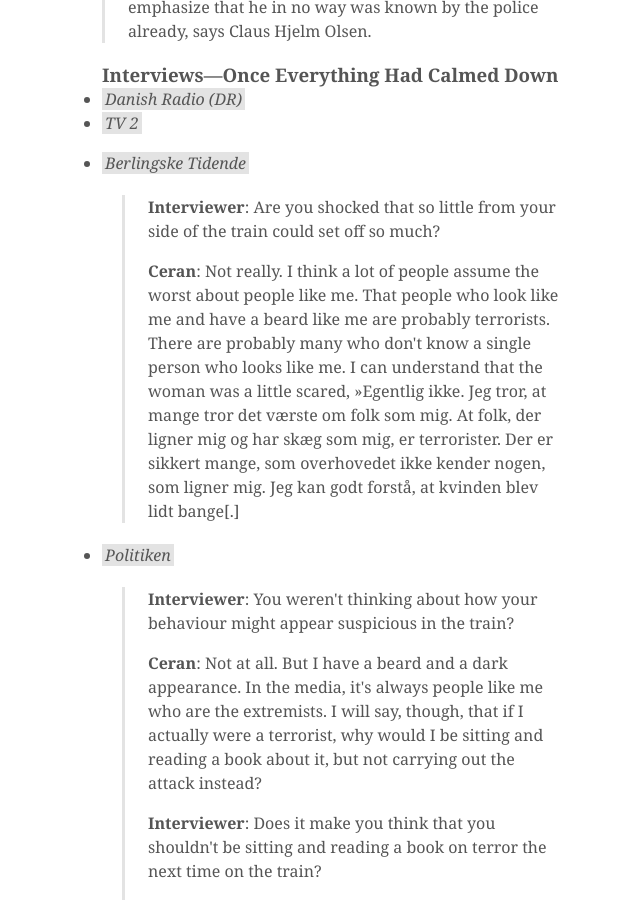
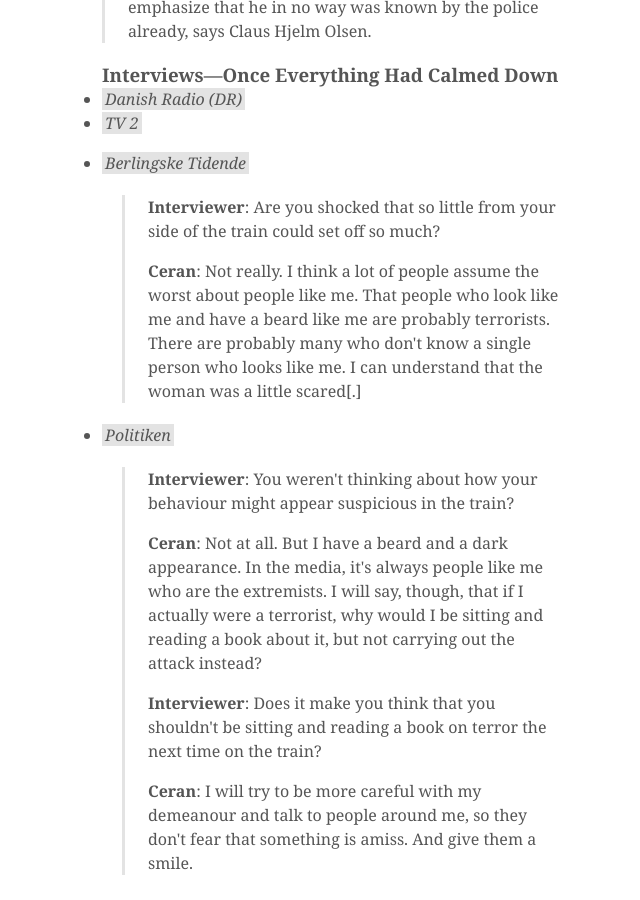
Before and after one commit to hafniatimes/hafniatimes.github.io, a Jekyll site: the page built from _posts/2014-08-29-antiterror-manhunt.markdown, in a window 1280 px wide and 900 px high, scrolled down 2074 px. Shown: the whole window, without its empty margins (288-928 px from the left). Built offline with Jekyll 4.4.1, drawn with Linux system fonts in a browser that asks for light colours.

Commit message:
Remove legacy text

```diff
--- a/_posts/2014-08-29-antiterror-manhunt.markdown
+++ b/_posts/2014-08-29-antiterror-manhunt.markdown
@@ -39,8 +39,7 @@ Copenhagen Police's massive effort had the intent of uncovering whether there wa
 
     >**Interviewer**: Are you shocked that so little from your side of the train could set off so much?
     >
-    >**Ceran**: Not really. I think a lot of people assume the worst about people like me. That people who look like me and have a beard like me are probably terrorists. There are probably many who don't know a single person who looks like me. I can understand that the woman was a little scared,
-    »Egentlig ikke. Jeg tror, at mange tror det værste om folk som mig. At folk, der ligner mig og har skæg som mig, er terrorister. Der er sikkert mange, som overhovedet ikke kender nogen, som ligner mig. Jeg kan godt forstå, at kvinden blev lidt bange[.]
+    >**Ceran**: Not really. I think a lot of people assume the worst about people like me. That people who look like me and have a beard like me are probably terrorists. There are probably many who don't know a single person who looks like me. I can understand that the woman was a little scared[.]
 
 * <i>[Politiken](http://politiken.dk/indland/ECE2380165/offer-for-politi--og-mediejagt-jeg-vil-bare-gerne-vaere-gymnasielaerer/)</i>
 
@@ -68,10 +67,7 @@ Copenhagen Police's massive effort had the intent of uncovering whether there wa
                 worst about people like me. That people who look like me and have a beard
                 like me are probably terrorists. There are probably many who don't know
                 a single person who looks like me. I can understand that the woman was
-                a little scared, »Egentlig ikke. Jeg tror, at mange tror det værste om
-                folk som mig. At folk, der ligner mig og har skæg som mig, er terrorister.
-                Der er sikkert mange, som overhovedet ikke kender nogen, som ligner mig.
-                Jeg kan godt forstå, at kvinden blev lidt bange[.]</p>
+                a little scared[.]</p>
         </blockquote>
     </li>
     <li>
```
